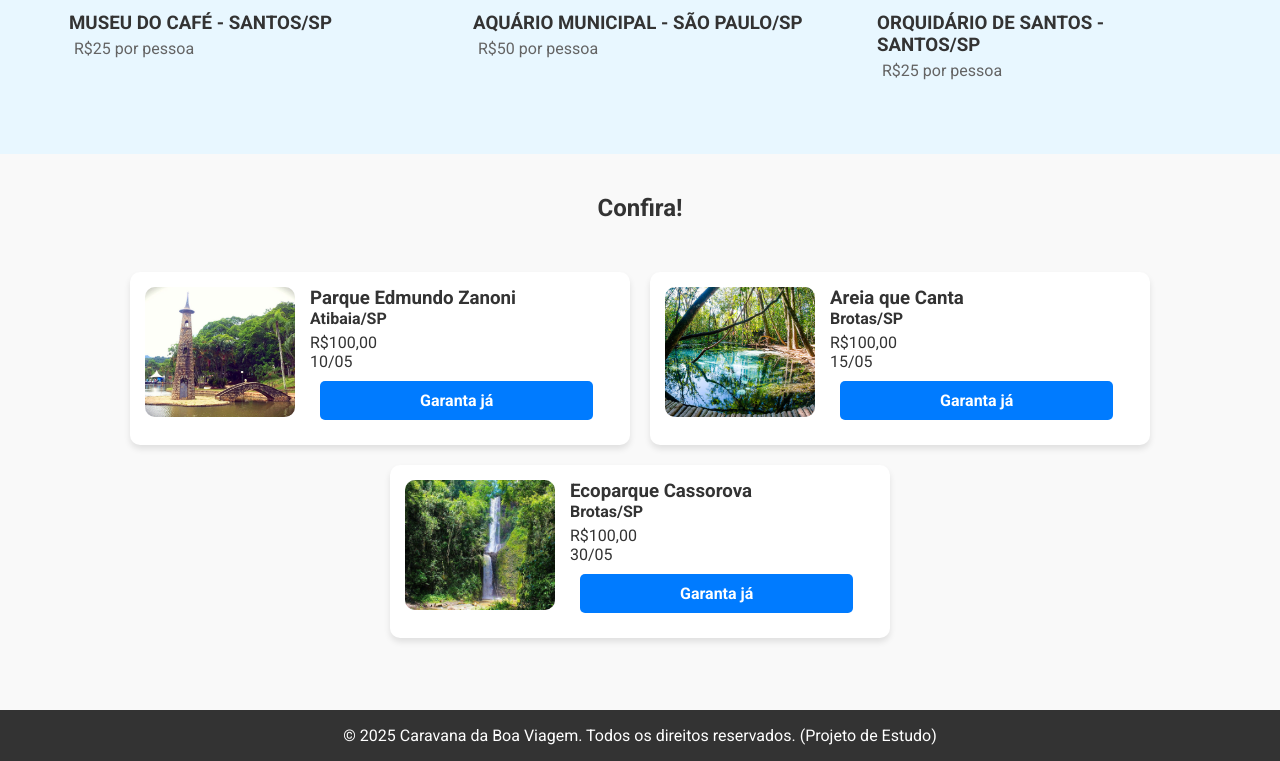
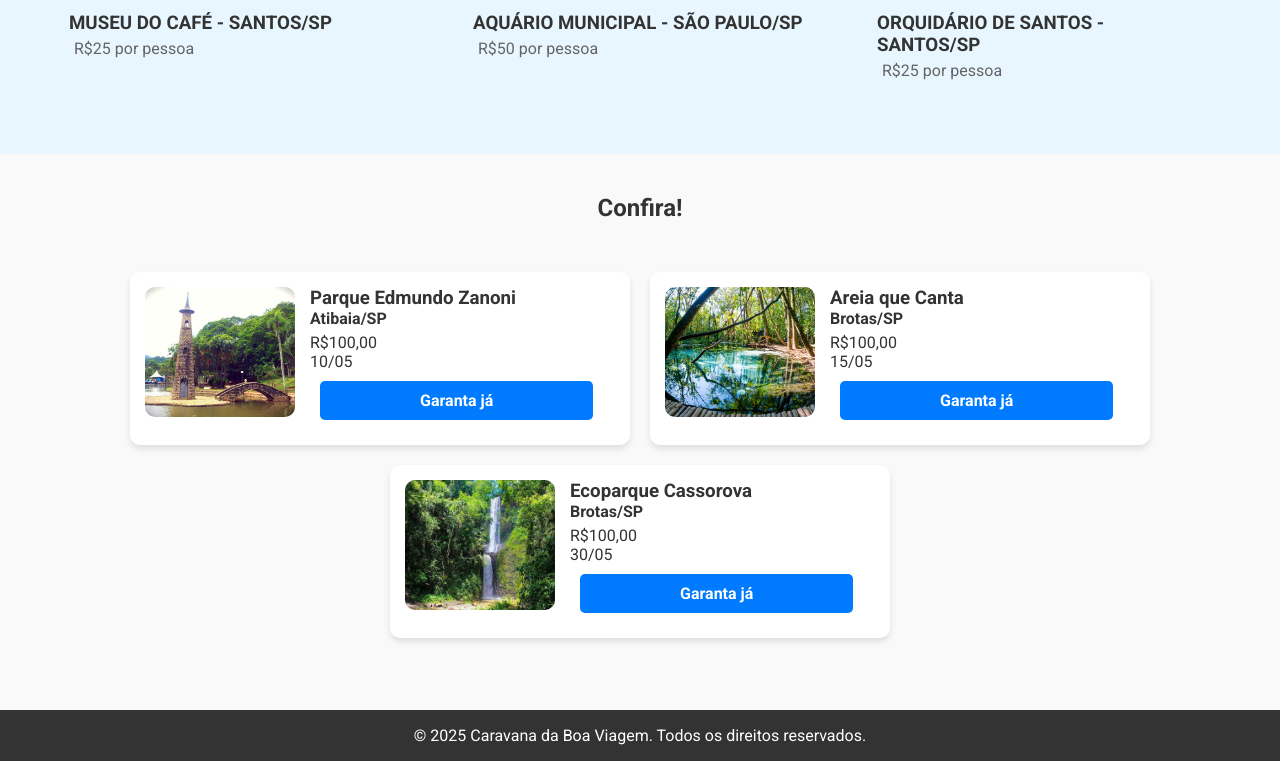
Before and after one commit to luskaluz/Caravana_BoaViagem, a website: page index.html in a window 1280 px wide. Shown: the part 1364-2125 px from the top of the page. Drawn offline with Linux system fonts and the light colour scheme.

Commit message:
Revert "footer"
This reverts commit 96ffc6caf3a817ec51713ed6dcea5a8dec98fbfe.

```diff
--- a/index.html
+++ b/index.html
@@ -92,7 +92,7 @@
     </main>
 
     <footer>
-        <p>© 2025 Caravana da Boa Viagem. Todos os direitos reservados. (Projeto de Estudo)</p>
+        <p>© 2025 Caravana da Boa Viagem. Todos os direitos reservados.</p>
     </footer>
 </body>
 
```
